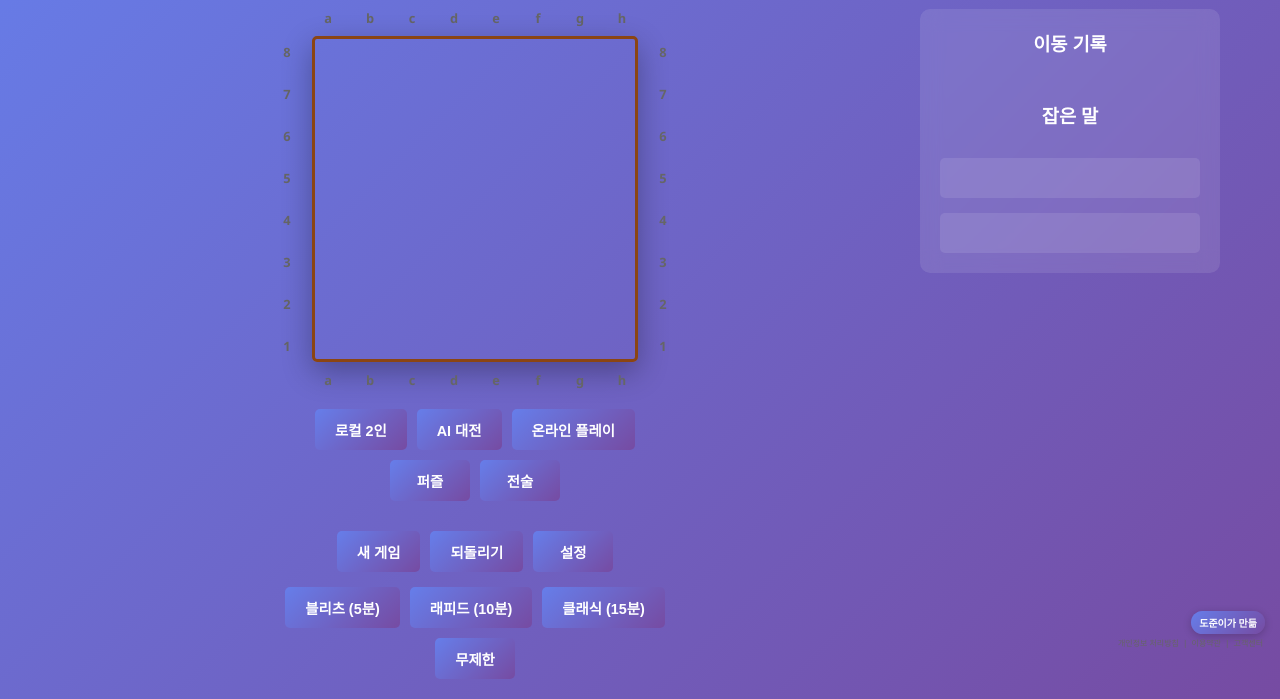
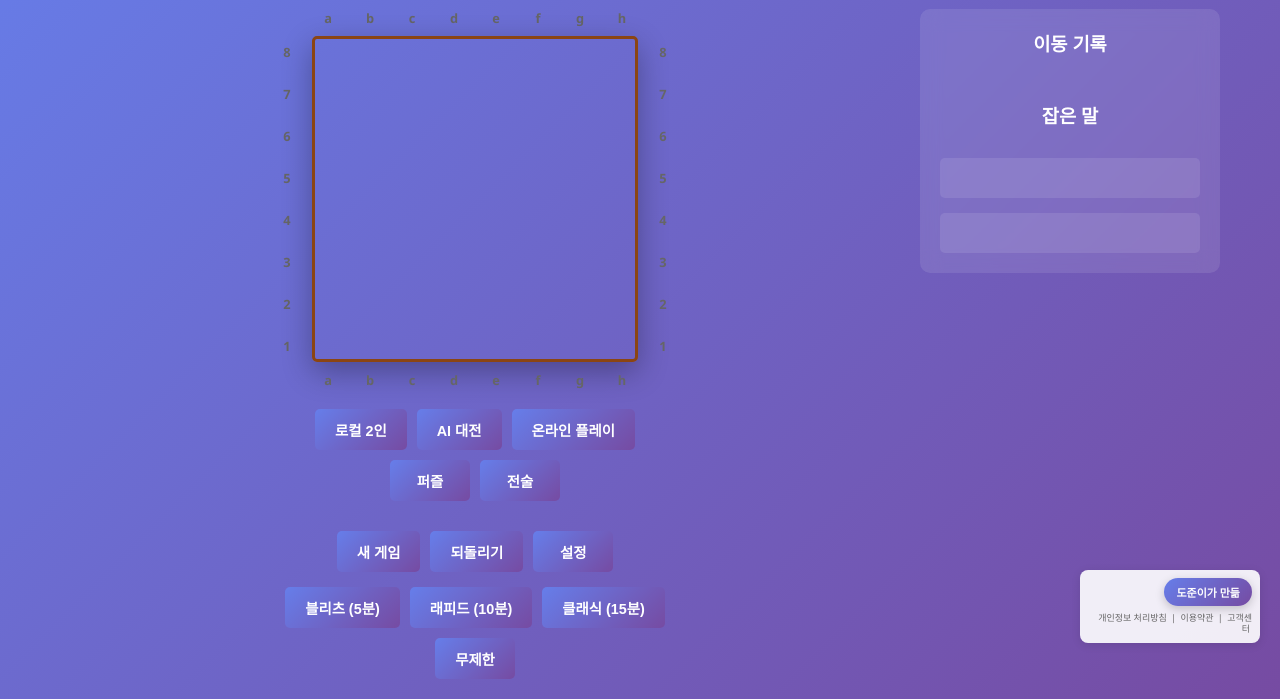
Before and after one commit to ryu-dongsoo/chess-multiplayer, a website: page docs/index.html in a window 1280 px wide. Shown: the part 137-836 px from the top of the page. Drawn offline with Linux system fonts and the light colour scheme.

Commit message:
Add files via upload

```diff
--- a/docs/style.css
+++ b/docs/style.css
@@ -732,30 +732,34 @@ main {
 /* 하단 정보 스타일 */
 .footer-info {
     position: fixed;
-    bottom: 15px;
-    right: 15px;
+    bottom: 20px;
+    right: 20px;
     text-align: right;
-    z-index: 1000;
-    max-width: 150px;
+    z-index: 9999;
+    max-width: 180px;
     pointer-events: auto;
+    background: rgba(255, 255, 255, 0.9);
+    padding: 8px;
+    border-radius: 8px;
+    box-shadow: 0 2px 10px rgba(0,0,0,0.1);
 }
 
 .creator-box {
     background: linear-gradient(135deg, #667eea 0%, #764ba2 100%);
     color: white;
-    padding: 4px 8px;
-    border-radius: 12px;
+    padding: 6px 12px;
+    border-radius: 15px;
     font-weight: bold;
-    font-size: 10px;
-    margin-bottom: 4px;
-    box-shadow: 0 2px 8px rgba(0,0,0,0.2);
+    font-size: 11px;
+    margin-bottom: 6px;
+    box-shadow: 0 3px 10px rgba(0,0,0,0.2);
     display: inline-block;
 }
 
 .footer-links {
-    font-size: 8px;
+    font-size: 9px;
     color: #666;
-    line-height: 1.2;
+    line-height: 1.3;
 }
 
 .footer-links a {
```
